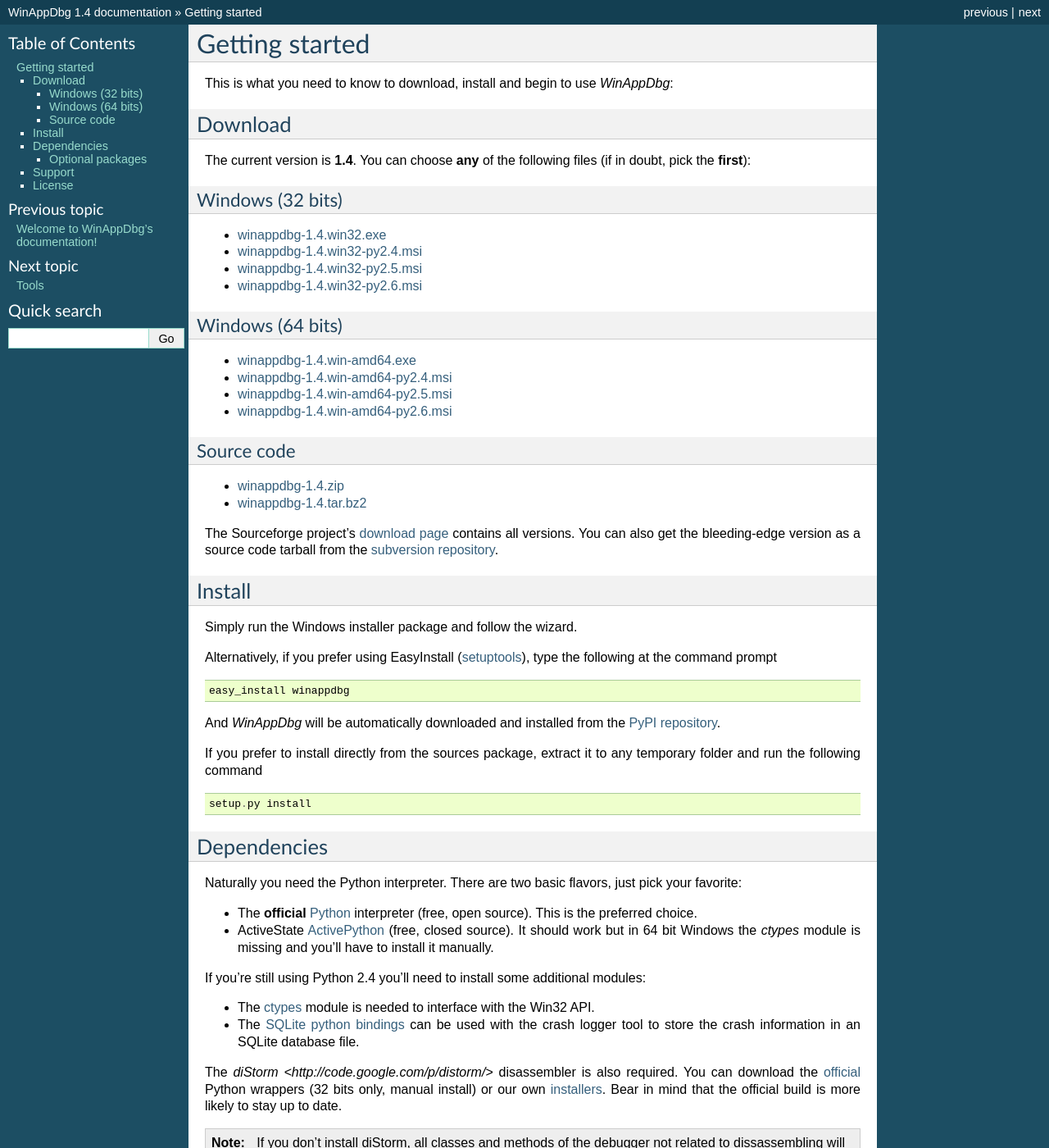
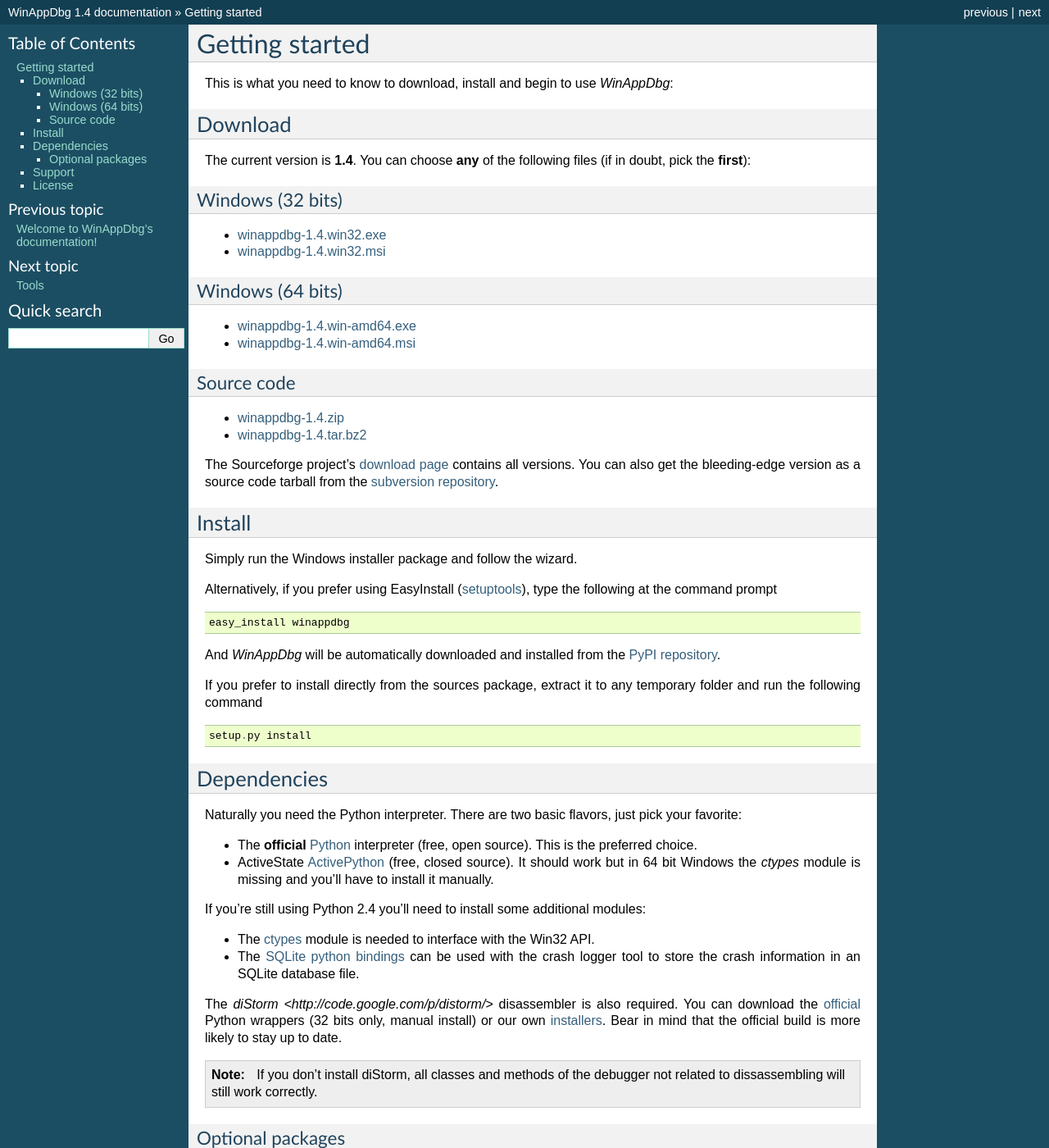
Before and after one commit to MarioVilas/winappdbg, a Sphinx documentation site: the page built from doc/source/GettingStarted.rst, in a window 1280 px wide and 1400 px high. Shown: the whole window at 82% size. Built offline with Sphinx 7.4.7, drawn with Linux system fonts in a browser that asks for light colours; some of the changed text lies outside the part shown.

Commit message:
dropped python 3.x branch + documentation changes

```diff
--- a/doc/source/GettingStarted.rst
+++ b/doc/source/GettingStarted.rst
@@ -13,18 +13,14 @@
 Windows (32 bits)
 +++++++++++++++++
 
-* `winappdbg-1.4.win32.exe       <http://sourceforge.net/projects/winappdbg/files/WinAppDbg/1.4/winappdbg-1.4.win32.exe/download>`_
-* `winappdbg-1.4.win32-py2.4.msi <http://sourceforge.net/projects/winappdbg/files/WinAppDbg/1.4/winappdbg-1.4.win32-py2.4.msi/download>`_
-* `winappdbg-1.4.win32-py2.5.msi <http://sourceforge.net/projects/winappdbg/files/WinAppDbg/1.4/winappdbg-1.4.win32-py2.5.msi/download>`_
-* `winappdbg-1.4.win32-py2.6.msi <http://sourceforge.net/projects/winappdbg/files/WinAppDbg/1.4/winappdbg-1.4.win32-py2.6.msi/download>`_
+* `winappdbg-1.4.win32.exe <http://sourceforge.net/projects/winappdbg/files/WinAppDbg/1.4/winappdbg-1.4.win32.exe/download>`_
+* `winappdbg-1.4.win32.msi <http://sourceforge.net/projects/winappdbg/files/WinAppDbg/1.4/winappdbg-1.4.win32.msi/download>`_
 
 Windows (64 bits)
 +++++++++++++++++
 
-* `winappdbg-1.4.win-amd64.exe       <http://sourceforge.net/projects/winappdbg/files/WinAppDbg/1.4/winappdbg-1.4.win-amd64.exe/download>`_
-* `winappdbg-1.4.win-amd64-py2.4.msi <http://sourceforge.net/projects/winappdbg/files/WinAppDbg/1.4/winappdbg-1.4.win-amd64-py2.4.msi/download>`_
-* `winappdbg-1.4.win-amd64-py2.5.msi <http://sourceforge.net/projects/winappdbg/files/WinAppDbg/1.4/winappdbg-1.4.win-amd64-py2.5.msi/download>`_
-* `winappdbg-1.4.win-amd64-py2.6.msi <http://sourceforge.net/projects/winappdbg/files/WinAppDbg/1.4/winappdbg-1.4.win-amd64-py2.6.msi/download>`_
+* `winappdbg-1.4.win-amd64.exe <http://sourceforge.net/projects/winappdbg/files/WinAppDbg/1.4/winappdbg-1.4.win-amd64.exe/download>`_
+* `winappdbg-1.4.win-amd64.msi <http://sourceforge.net/projects/winappdbg/files/WinAppDbg/1.4/winappdbg-1.4.win-amd64.msi/download>`_
 
 Source code
 +++++++++++
```
Also changed, not shown: other parts of doc/source/GettingStarted.rst (+14 -12 lines).
